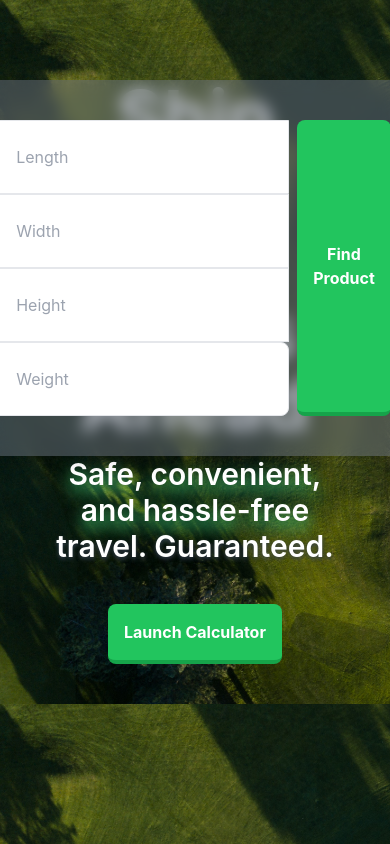
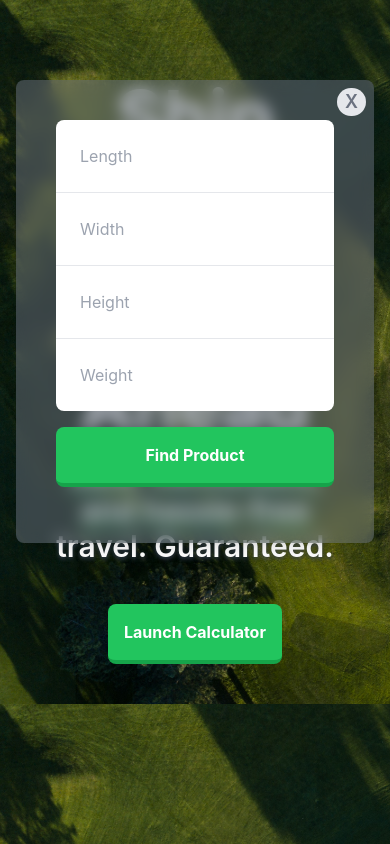
Before and after one commit to eastoncaleb/shipping-products-frontend, a React (Create React App) app: page / in a window 390 px wide. Both pictures are taken after a click on the button "Launch Calculator". Built offline with nearby package versions, Linux system fonts and the light colour scheme.

Commit message:
Styling and mobile responsiveness updates

```diff
--- a/src/components/CalculatorForm.js
+++ b/src/components/CalculatorForm.js
@@ -12,38 +12,38 @@ function CalculatorForm({ onSubmit }) {
 	};
 
 	return (
-		<form onSubmit={handleSubmit} className="flex">
-			<div className="rounded-lg">
+		<form onSubmit={handleSubmit} className="flex flex-wrap lg:flex-no-wrap w-full">
+			<div className="rounded-lg divide-y lg:divide-y-0 lg:divide-x">
 				<input
 					type="number"
 					placeholder="Length"
-					className="p-6 rounded-l-lg border"
+					className="w-full lg:w-auto p-6 rounded-t-lg lg:rounded-tr-none lg:rounded-l-lg"
 					value={length}
 					onChange={(e) => setLength(e.target.value)}
 				/>
 				<input
 					type="number"
 					placeholder="Width"
-					className="p-6 border"
+					className="w-full lg:w-auto p-6"
 					value={width}
 					onChange={(e) => setWidth(e.target.value)}
 				/>
 				<input
 					type="number"
 					placeholder="Height"
-					className="p-6 border"
+					className="w-full lg:w-auto p-6"
 					value={height}
 					onChange={(e) => setHeight(e.target.value)}
 				/>
 				<input
 					type="number"
 					placeholder="Weight"
-					className="p-6 rounded-r-lg border"
+					className="w-full lg:w-auto p-6 rounded-b-lg lg:rounded-bl-none lg:rounded-r-lg"
 					value={weight}
 					onChange={(e) => setWeight(e.target.value)}
 				/>
 			</div>
-			<button type="submit" className="bg-green-500 rounded-lg borde-2 border-b-4 border-green-600 mx-2 p-4 font-bold text-white hover:bg-green-400">Find Product</button>
+			<button type="submit" className="w-full my-4 lg:my-0 lg:w-auto bg-green-500 rounded-lg border-b-4 border-green-600 focus:border-t-4 focus:border-b-0 focus:shadow-inner mx-0 lg:mx-2 p-4 font-bold text-white hover:bg-green-400">Find Product</button>
 		</form>
 	);
 }
--- a/src/components/CalculatorModal.js
+++ b/src/components/CalculatorModal.js
@@ -29,7 +29,7 @@ function CalculatorModal({ onClose, onCalculate }) {
 	};
 
 	return (
-		<div className="modal fixed my-10 bg-gray-500 bg-clip-padding backdrop-filter backdrop-blur bg-opacity-50 saturate-100 backdrop-contrast-100 rounded-lg p-10 shadow-lg">
+		<div className="modal fixed my-10 mx-4 bg-gray-500 bg-clip-padding backdrop-filter backdrop-blur bg-opacity-50 saturate-100 backdrop-contrast-100 rounded-lg p-10 shadow-lg">
 			<button className="absolute top-2 right-2 font-semibold text-lg rounded-full px-2 bg-gray-200 hover:bg-gray-100 mb-2 text-gray-500" onClick={onClose}>X</button>
 			<CalculatorForm onSubmit={handleSubmit} />
 			{error && <p className="text-shadow shadow-gray-700 text-center text-white underline decoration-solid decoration-red-500 underline-offset-4 decoration-4 font-bold mt-8">{error}</p>}
```
